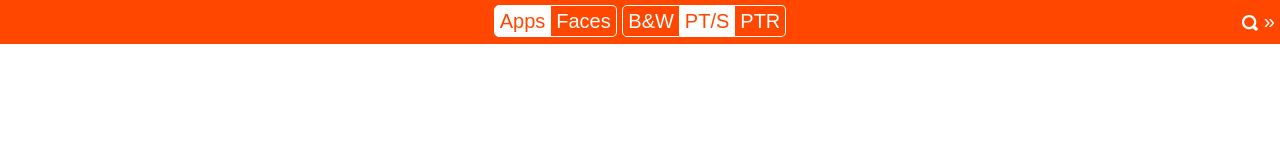
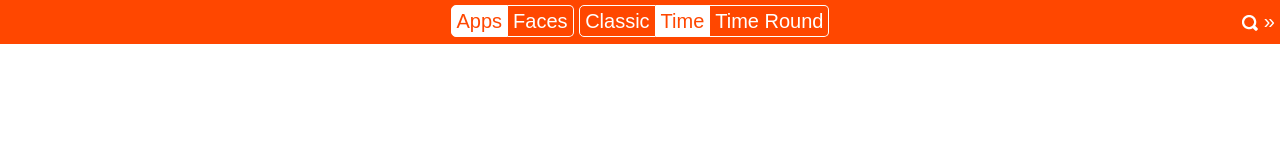
Before and after one commit to cpfair/faux-pas, a plain HTML site: page fullscreen_nav.html in a window 1280 px wide. Drawn offline with nearby package versions, Linux system fonts and the light colour scheme.

Commit message:
Less terse platform switch labels

```diff
--- a/fullscreen_nav.html
+++ b/fullscreen_nav.html
@@ -17,7 +17,7 @@
                     <div class="switch apps active">Apps</div><div class="switch faces">Faces</div>
                 </span>
                 <span>
-                    <div class="switch platform aplite">B&W</div><div class="switch platform basalt active">PT/S</div><div class="switch platform chalk">PTR</div>
+                    <div class="switch platform aplite">Classic</div><div class="switch platform basalt active">Time</div><div class="switch platform chalk">Time Round</div>
                 </span>
             </div>
             <div class="header-search">
```
